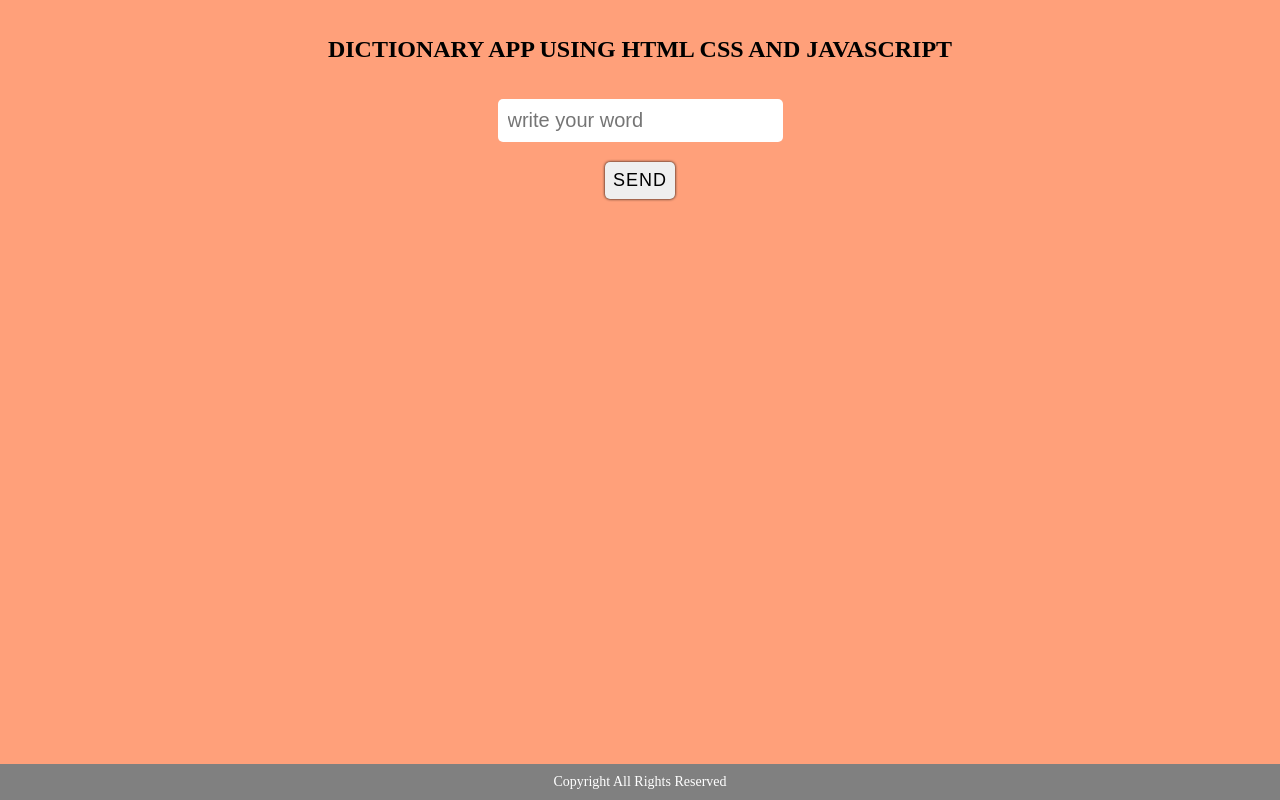
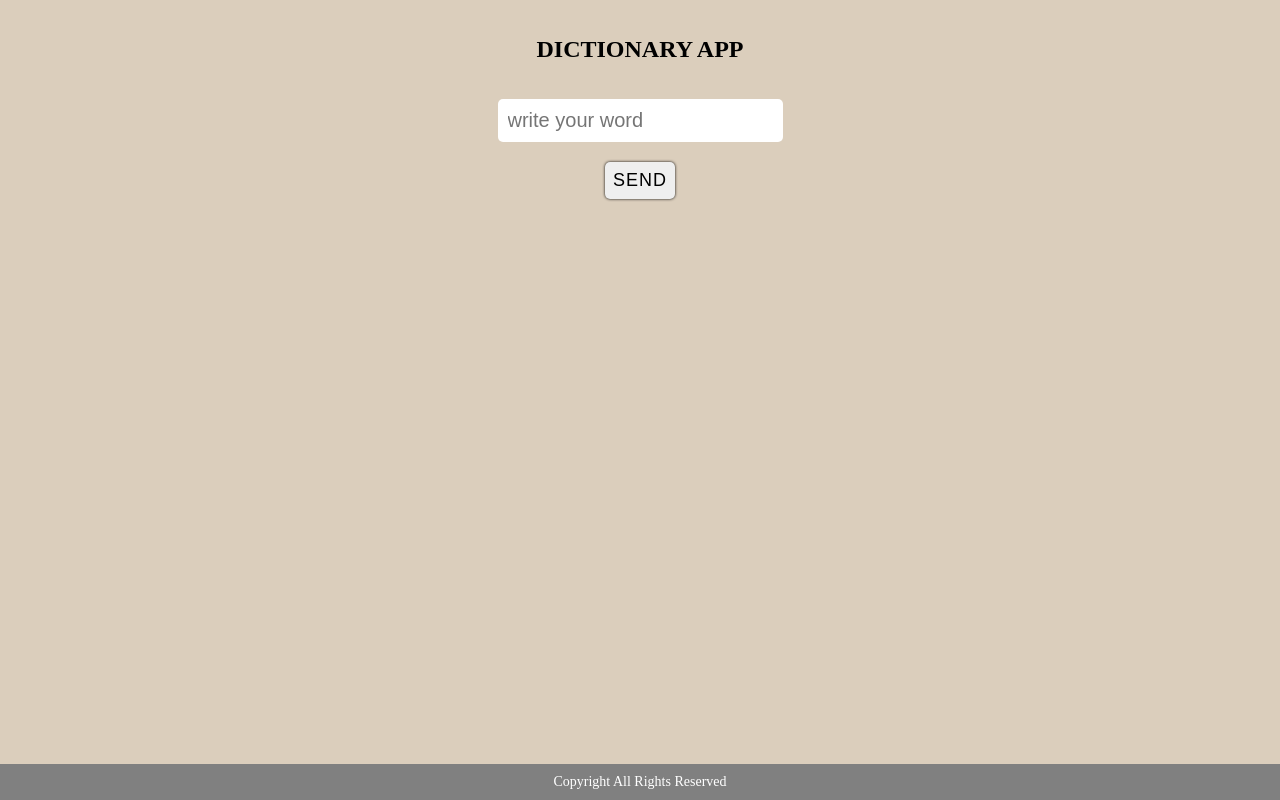
Before and after one commit to priyanshgitthat/dictionary-app, a plain HTML site: page index.html in a window 1280 px wide. Drawn offline with Linux system fonts and the light colour scheme.

Commit message:
code updated

```diff
--- a/index.html
+++ b/index.html
@@ -18,7 +18,7 @@
         }
 
         main{
-            background-color: lightsalmon;
+            background:rgb(219, 206, 188)  ;
             min-height: 100%;
             width: 100%;
             display: flex;
@@ -31,6 +31,7 @@
         main h1 {
             text-transform: uppercase;
             font-size: 24px;
+            text-align: center;
         }
 
         main input{
@@ -58,7 +59,6 @@
         }
 
         main ul {
-            /* background-color: orange; */
             min-height: 20px;
             width: 100%;
             padding: 10px;
@@ -96,12 +96,14 @@
             bottom: 0;
             width: 100%;
         }
+
+
     </style>
 </head>
 <body>
 
     <main>
-        <h1>Dictionary app using html css and javascript</h1>
+        <h1>Dictionary app </h1>
         <input type="text" placeholder="write your word" name="" id="">
         <button>
             send
```
